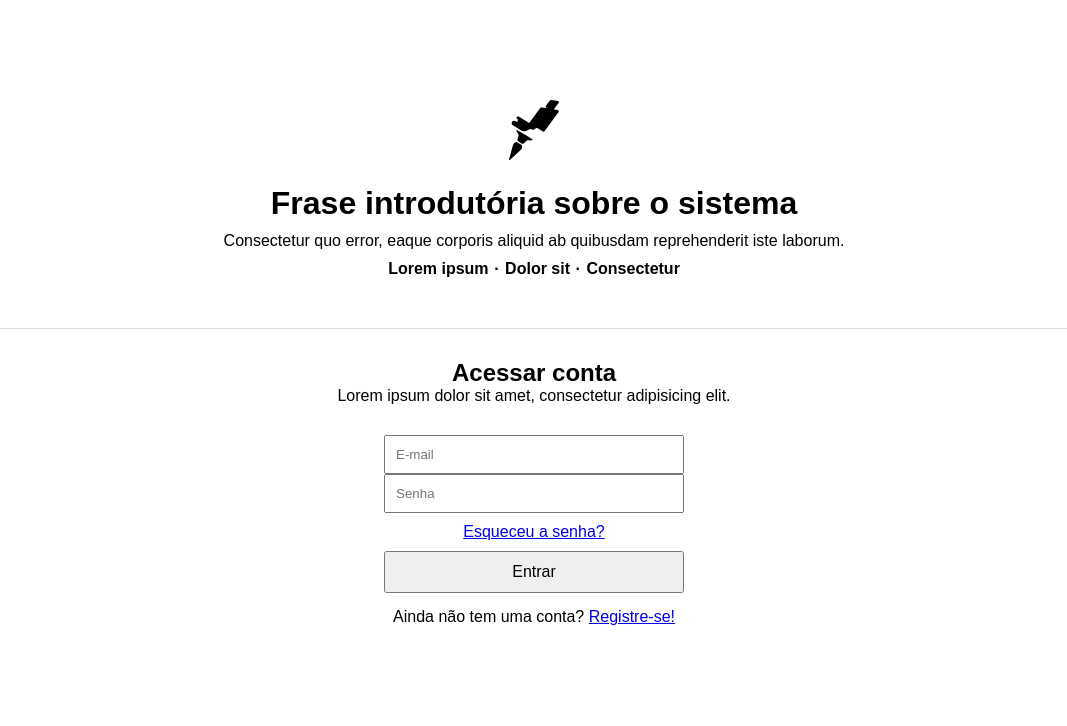
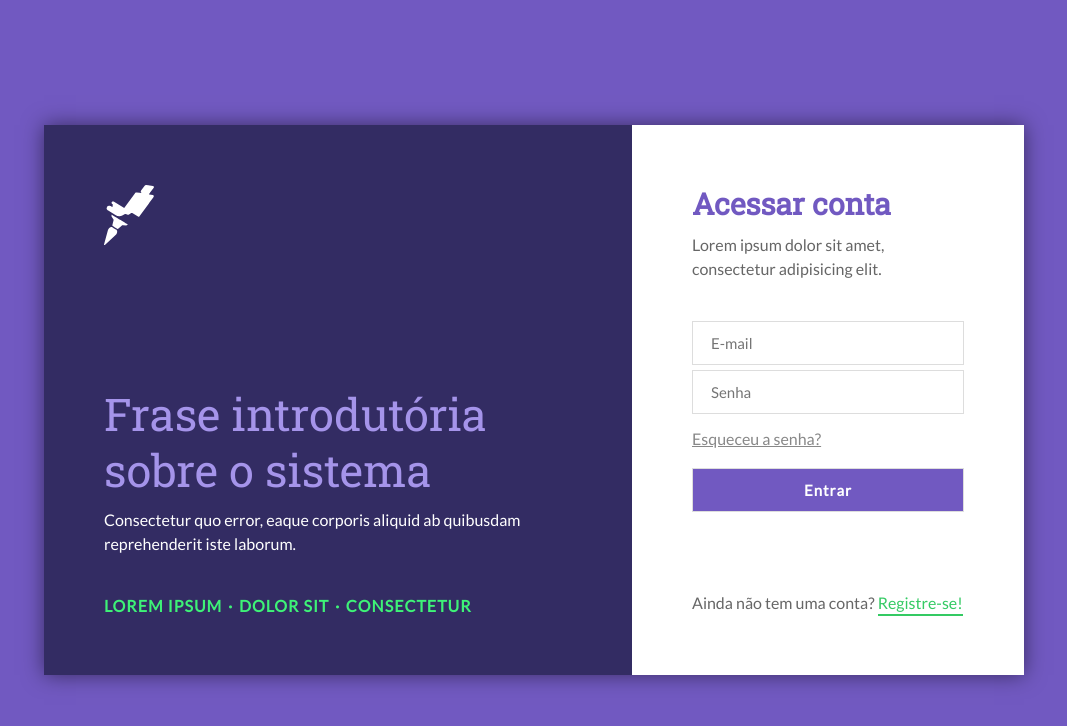
Before and after one commit to luizbatanero/workshop-design, a plain HTML site: page ex-1/index.html in a window 1280 px wide. Shown: the whole page, without its empty margins (106-1173 px from the left). Drawn offline with Linux system fonts and the light colour scheme.

Commit message:
layouts finalizados

```diff
--- a/ex-1/index.html
+++ b/ex-1/index.html
@@ -7,6 +7,7 @@
 
   <title>Design para Devs - Ex. 1</title>
 
+  <link href="https://fonts.googleapis.com/css?family=Lato|Roboto+Slab&display=swap" rel="stylesheet">
   <link rel="stylesheet" href="style.css">
 </head>
 <body>
--- a/ex-1/style.css
+++ b/ex-1/style.css
@@ -1,3 +1,11 @@
+:root {
+  --primary: #7159C1;
+  --primaryDark: #332C63;
+  --primaryLight: #A594EA;
+  --accent: #3EF277;
+  --accentDark: #34CA63;
+}
+
 *,
 *::before,
 *::after {
@@ -6,28 +14,64 @@
   box-sizing: border-box;
 }
 
+
+
 body {
-  font-family: sans-serif;
+  font-family: 'Lato', sans-serif;
+}
+
+h1, h2 {
+  font-family: 'Roboto Slab', serif;
+  line-height: 1.25;
+}
+
+p {
+  line-height: 1.5;
+}
+
+html {
+  height: 100%;
+}
+
+body {
+  min-height: 100%;
+  display: flex;
+  justify-content: center;
+  align-items: center;
+  background: var(--primary);
 }
 
 .wrapper {
-  margin: 100px auto;
+  margin: 60px auto;
+  width: 980px;
+  height: 550px;
+  box-shadow: 0 0 20px rgba(0, 0, 0, .5);
+  display: flex;
 }
 
 .intro {
-  text-align: center;
+  width: 60%;
+  background: var(--primaryDark);
+  padding: 60px;
+  display: flex;
+  flex-direction: column;
 }
 
 .intro svg path {
-  fill: black;
+  fill: #fff;
 }
 
 .intro h1 {
-  margin-top: 20px;
+  margin-top: auto;
+  color: var(--primaryLight);
+  font-size: 45px;
+  font-weight: normal;
 }
 
 .intro p {
   margin-top: 10px;
+  font-size: 16px;
+  color: #fff;
 }
 
 .intro ul {
@@ -40,6 +84,10 @@ body {
   display: inline-block;
   font-size: 16px;
   font-weight: bold;
+  color: var(--accent);
+  margin-top: 30px;
+  text-transform: uppercase;
+  letter-spacing: 1px;
 }
 
 .intro li + li::before {
@@ -48,28 +96,47 @@ body {
 }
 
 .login {
-  margin-top: 50px;
-  padding-top: 30px;
-  border-top: 1px solid #ddd;
-  text-align: center;
+  width: 40%;
+  background: #fff;
+  padding: 60px;
+  display: flex;
+  flex-direction: column;
 }
 
-.login form {
-  margin: 30px auto 0;
-  max-width: 300px;
+.login h2 {
+  color: var(--primary);
+  font-size: 30px;
+}
+
+.login p {
+  color: #666;
+  margin-top: 10px;
+  margin-bottom: 40px;
 }
 
 .login input {
   display: block;
   width: 100%;
-  padding: 10px;
+  padding: 12px 18px;
   margin: 0 auto;
   font-family: inherit;
+  font-size: 15px;
+  border: 1px solid #ddd;
+  outline: 0;
+}
+
+.login input + input {
+  margin-top: 5px;
+}
+
+.login input:focus {
+  border-color: var(--primary);
 }
 
 .forgot-password {
   display: block;
-  margin: 10px 0;
+  margin: 15px 0 20px;
+  color: #888;
 }
 
 .submit {
@@ -78,9 +145,35 @@ body {
   margin-bottom: 10px;
   padding: 10px;
   font-family: inherit;
-  font-size: 16px;
+  font-size: 17px;
+  background: var(--primary);
+  color: #fff;
+  font-weight: bold;
+  letter-spacing: 1px;
 }
 
 .login .new-account {
-  margin-top: 15px;
+  margin-top: auto;
+  margin-bottom: 0;
 }
+
+.login .new-account a {
+  color: var(--accentDark);
+  text-decoration: none;
+  position: relative;
+}
+
+.login .new-account a:after {
+  content: '';
+  position: absolute;
+  width: 100%;
+  height: 2px;
+  left: 0;
+  bottom: -4px;
+  background: var(--accentDark);
+  transition: all .2s;
+}
+
+.login .new-account a:hover:after {
+  bottom: -6px;
+}
--- a/ex-2/style.css
+++ b/ex-2/style.css
@@ -16,6 +16,11 @@
 
 header {
   border-bottom: 1px solid #ddd;
+}
+
+h1, h2, blockquote {
+  font-family: 'Roboto Slab', serif;
+  line-height: 1.25;
 }
 
 header .center {
@@ -42,13 +47,115 @@ header nav a + a {
 }
 
 article {
-  width: 1200px;
+  width: 100%;
   margin: 80px auto 140px;
   font-family: 'Lato', sans-serif;
 }
 
 article * {
   margin: 1em 0;
+}
+
+.article-header {
+  width: 900px;
+  margin: 0 auto;
+  text-align: center;
+}
+
+.article-header .category {
+  font-size: 17px;
+  font-weight: bold;
+  color: var(--accentDark);
+  letter-spacing: 1px;
+}
+
+.article-header h1 {
+  font-size: 60px;
+  color: var(--primaryDark);
+  margin: 20px 0 10px;
+}
+
+.article-header .description {
+  color: #777;
+  font-size: 20px;
+}
+
+.article-header + img {
+  margin: 80px 0;
+}
+
+.article-content {
+  width: 700px;
+  margin: 0 auto;
+  position: relative;
+}
+
+.article-info {
+  position: absolute;
+  width: 120px;
+  left: -160px;
+  margin: 0;
+  text-align: center;
+}
+
+.article-info img {
+  margin: 0 auto;
+}
+
+.article-info .author {
+  font-size: 15px;
+  font-weight: bold;
+  margin: 15px 0 10px;
+  color: #333;
+}
+
+.article-info .date {
+  font-size: 12px;
+  color: #777;
+}
+
+.article-text {
+  color: #333;
+}
+
+.article-text p {
+  line-height: 1.7;
+}
+
+.article-text h2, .article-text h3 {
+  margin: 2em 0 1em;
+}
+
+.article-text h2 {
+  color: var(--primary);
+  font-size: 28px;
+}
+
+.article-text h3 {
+  color: var(--accentDark);
+}
+
+.article-text li {
+  list-style: none;
+  padding-left: 1em;
+  position: relative;
+}
+
+.article-text li:before {
+  content: '';
+  position: absolute;
+  left: 0;
+  top: .5em;
+  width: 5px;
+  height: 5px;
+  background: var(--primary);
+}
+
+.article-text blockquote {
+  font-size: 22px;
+  color: #777;
+  margin: 2em 0 2em 2em;
+  line-height: 1.5;
 }
 
 img {
```
